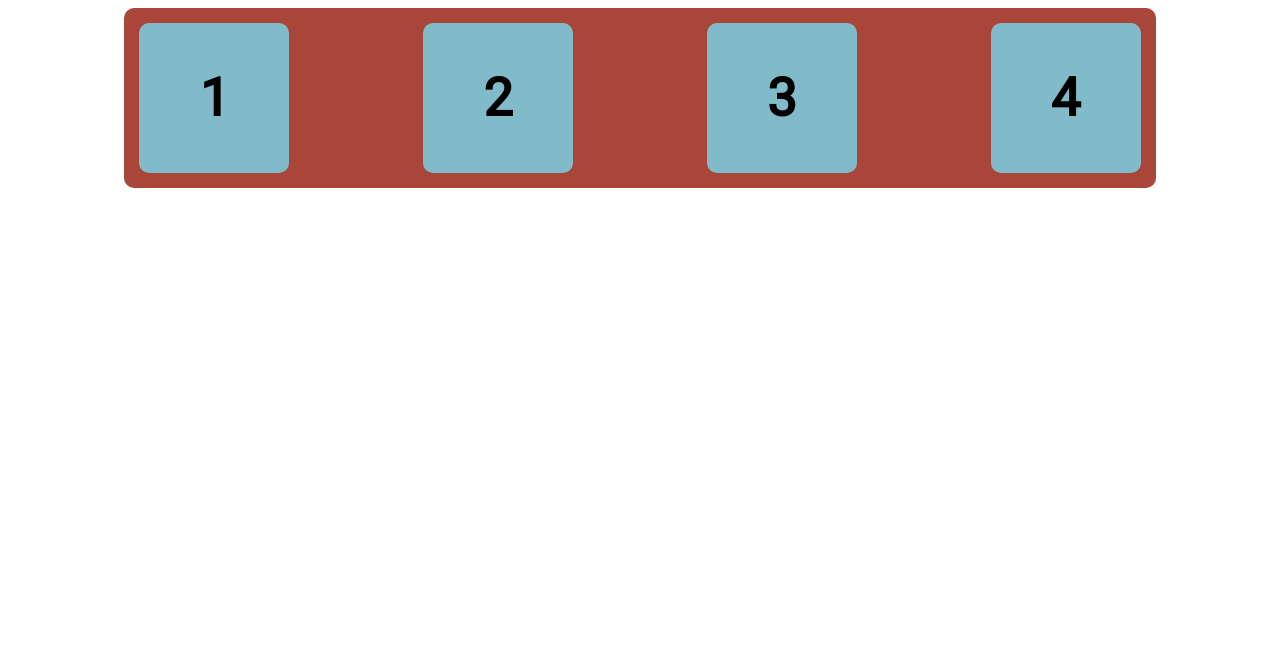
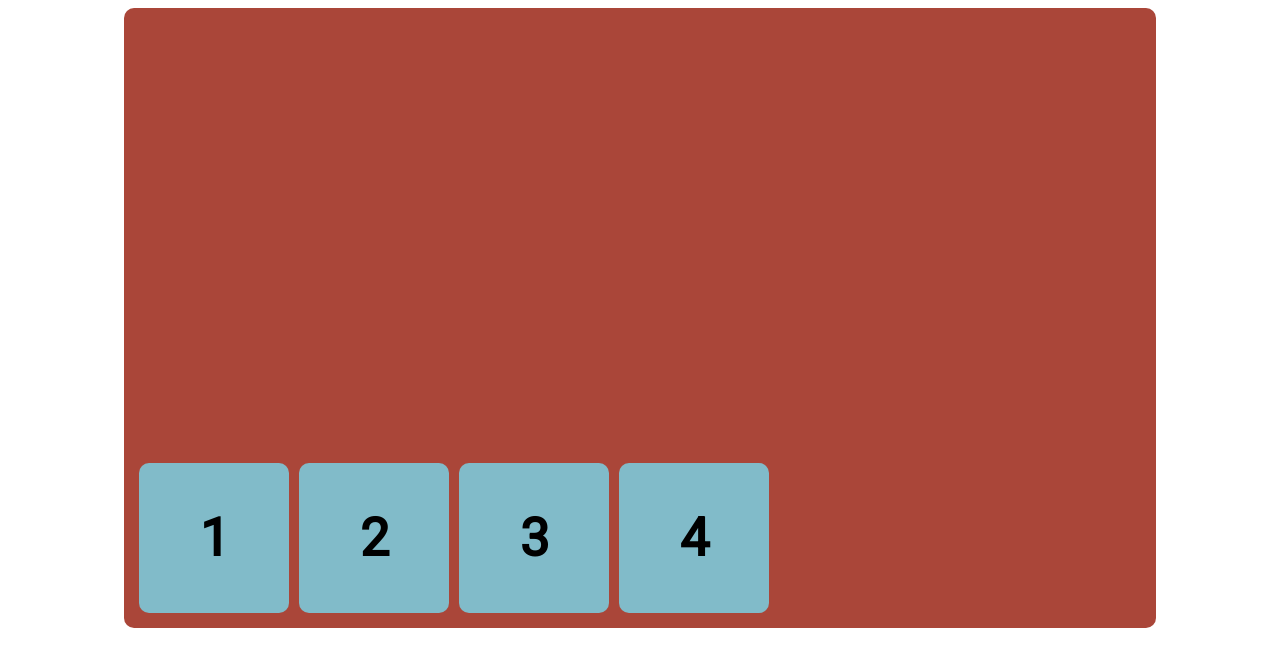
Before and after one commit to danhaworth/rpst2, a plain HTML site: page boxes.html in a window 1280 px wide. Drawn offline with Linux system fonts and the light colour scheme.

Commit message:
Flex boxes alignment layout 5

```diff
--- a/boxes.html
+++ b/boxes.html
@@ -14,13 +14,15 @@
 				margin-right: auto;
 				margin-left: auto;
 				width: 80%;
+				height: 600px;
 				background-color: #AA4639;
 				border-radius: 10px;
 				padding: 10px;
 				font-size: 0;	/* remove inline-block spacing*/
 				display: flex;
 				flex-direction: row;
-				justify-content: space-between;
+				justify-content: flex-start;
+				align-items: flex-end;
 			}
 			.box{
 				display: inline-block;
```
